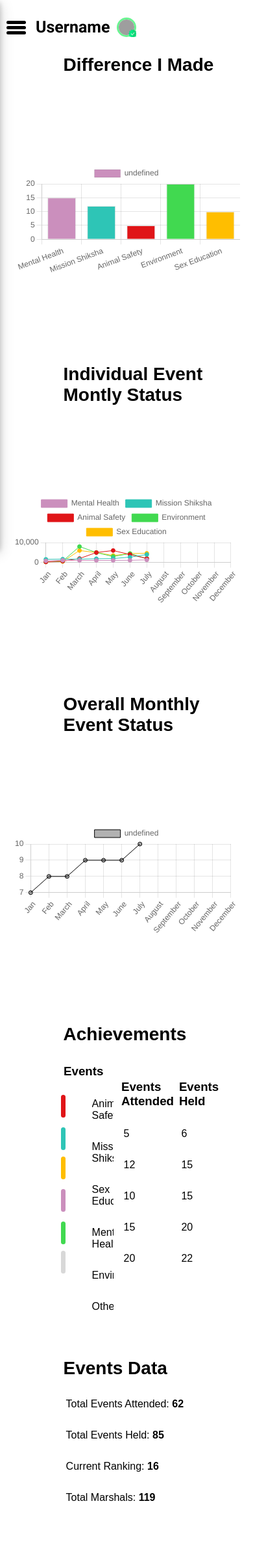
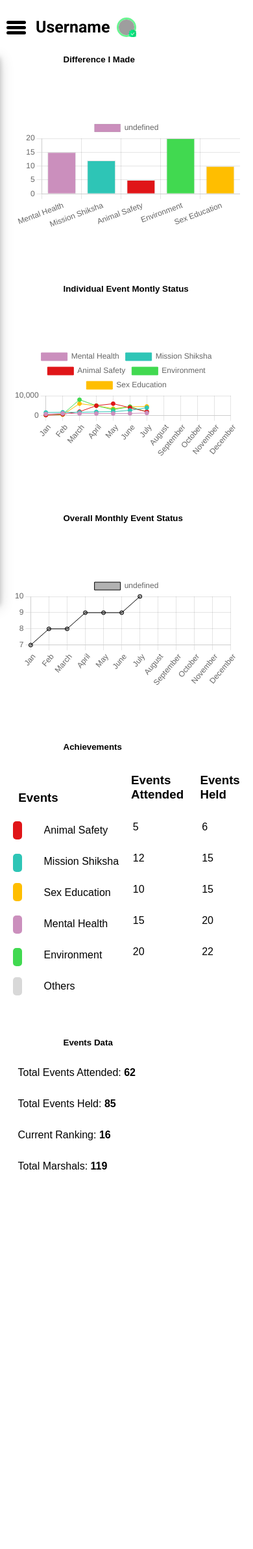
Before and after one commit to SumeetYp/ICB, a PHP site: page /differenceIMade.html in a window 390 px wide. Shown: the whole page at 65% size. After the commit the page ends 1800 px from the top, so only its background shows below. Run offline with PHP 8.4, Linux system fonts and the light colour scheme; grey boxes are pictures that could not be loaded.

Commit message:
commit-changes

```diff
--- a/css/profile-css/difference.css
+++ b/css/profile-css/difference.css
@@ -17,7 +17,7 @@
   }
   .chartCard {
     width: 100%;
-    height: calc(100vh - 300px);
+    height: 40vh;
     display: flex;
     align-items: center;
     justify-content: center;
@@ -173,15 +173,13 @@ ul{
 
     .chartCard{
         width: 100%;
-        height: calc(100vh - 400px);
+        height: 50vh;
     }
-
-
 
 
 }
 
-@media (min-width: 1500px) and (max-width: 1600px) {
+@media (min-width: 1000px) and (max-width: 1600px) {
 
     h2{
         margin-bottom: 0px;
@@ -191,7 +189,7 @@ ul{
 
     .chartCard{
         width: 50%;
-        height: calc(100vh - 700px);
+        height: 60vh;
         margin-left: 25%;
     }
 
@@ -202,21 +200,43 @@ ul{
         margin-left: 50%;
 
       }
+      .myChart{
+          margin-top: -20vh !important;
+      }
 
 }
 
-@media (max-width:300px) {
+@media (max-width:500px) {
 
 
     h2{
         margin-bottom: 0px;
         margin-top: 0px;
         margin-left: 25%;
+        font-size: smaller;
     }
 
     .chartCard{
         width: 100%;
-        height: calc(100vh - 900px);
+        height: 40vh;
+    }
+
+    .Card{
+        margin-left: 5% !important;
+        padding: 0px !important;
+        width: 100%;
+    }
+
+    .col1{
+        width:50% !important;
+    }
+
+    .col1 ul{
+        margin-top: 0px !important;
+    }
+
+    .col1 h3{
+        margin-top: 60px !important;
     }
 
 
--- a/css/profile-css/header.css
+++ b/css/profile-css/header.css
@@ -5,6 +5,7 @@ nav {
     padding: 20px 0;
     display: flex;
     align-items: center;
+    overflow: hidden;
 }
 
 .displaySideBar {
@@ -46,6 +47,7 @@ nav .profilePicture {
     width: 40px;
     height: 40px;
     cursor: pointer;
+    overflow: hidden;
 }
 
 nav .profilePicture .check {
@@ -54,6 +56,7 @@ nav .profilePicture .check {
     right: -5% !important;
     width: 45%;
     height:45%;
+    overflow: hidden;
 
 }
 
@@ -62,11 +65,12 @@ nav .profilePicture img:first-of-type {
     height: 100%;
     border-radius: 50%;
     border: 3px solid #6AF491 !important;
+    overflow: hidden;
 }
 
 .sideBar {
     position: absolute;
-    top: 0;
+    top: 30;
     left: -20.2vw;
     width: 20.2vw;
     background-color: #fff;
@@ -113,7 +117,7 @@ nav .profilePicture img:first-of-type {
 
 .cross {
     position: absolute;
-    top: -1vh;
+    top: 2vh;
     right: 0.5vw;
     width: 5vw;
     height: 10vh;
@@ -130,6 +134,7 @@ nav .profilePicture img:first-of-type {
     width: 60%;
     height: 60%;
 }
+
 
 
 @media only screen and (max-width: 2560px) {
@@ -217,13 +222,20 @@ nav .profilePicture img:first-of-type {
     nav .profilePicture img:first-of-type {
         border: 2.5px solid #6AF491;
     }
-}
-
-@media only screen and (max-width: 375px) {
     .sideBar {
-        width: 100vw;
+        width: 100vw !important;
     }
     .hideSideBar {
         left: -100vw;
     }
 }
+
+@media only screen and (max-width: 375px) {
+    .sideBar {
+        width: 100vw !important;
+        position: absolute !important;
+    }
+    .hideSideBar {
+        left: -100%;
+    }
+}
--- a/css/profile-css/main.css
+++ b/css/profile-css/main.css
@@ -266,16 +266,14 @@ ul li {
     display: flex;
     place-items: center;
     margin-bottom: 30px;
+    border-radius: 15px;
 
 }
 
-:root {
-    --red-clr: #6AF491;
-
-}
 
 .range-slider-container-slide {
     width: 100%;
+    border-radius: 15px;
 }
 
 input[type='range'] {
@@ -285,6 +283,7 @@ input[type='range'] {
     left: 50%;
     transform: translateX(-50%);
     position: absolute;
+    border-radius: 15px;
 
 }
 
@@ -294,43 +293,48 @@ input[type='range'] {
     transform: translate(-50%, 230%) scale(0);
     width: 60px;
     height: 50px;
-    border-bottom-left-radius: 250vw;
-    border-bottom-right-radius: 250vw;
     position: absolute;
     left: 0;
     display: flex;
     align-items: center;
     justify-content: center;
     transition: 200ms ease-in-out transform;
+    border-radius: 15px;
+
 }
 .percentage::before {
     content: '';
     position: absolute;
     transform: translateY(-100%);
+    border-radius: 15px;
 
 }
 .percentage span {
     transform: translateY(-40%);
-    color: rgb(255, 255, 255);
+    color: rgb(0, 0, 0);
     text-shadow: 0 0 .2rem rgba(0, 0, 0, .6);
+    border-radius: 15px;
 
 }
 
 .range-slider-container-slide:hover .percentage {
     transform: translate(-50%, 30%) scale(1);
+    border-radius: 15px;
 }
 
 input[type='range'] {
     overflow: hidden;
     -webkit-appearance: none;
     background-color: #d3d3d3;
+    border-radius: 15px;
   }
 
   input[type='range']::-webkit-slider-runnable-track {
-    height: 20px;
+    height: 10px;
     -webkit-appearance: none;
     color: #6AF491;
     margin-top: -1px;
+    border-radius: 15px;
   }
 
   input[type='range']::-webkit-slider-thumb {
@@ -338,6 +342,7 @@ input[type='range'] {
     -webkit-appearance: none;
     height: 20px;
     cursor: ew-resize;
-    background: #434343;
+    background: #6AF491;
     box-shadow: -800px 0 0 800px #6AF491;
+    border-radius: 15px;
   }
--- a/css/profile-css/style.css
+++ b/css/profile-css/style.css
@@ -299,7 +299,7 @@ label{
 
 }
 
-@media (min-width:550px) and (max-width: 750px) {
+@media (min-width:561px) and (max-width: 750px) {
 
     #btn-edit{
         margin-left: 123px;
@@ -442,9 +442,22 @@ label{
 }
 
 .container .profilePicture{
-    width:50% !important;
+    width:100% !important;
     height: 100% !important;
     overflow: hidden;
+    margin-left: 20px;
+}
+
+.container{
+    margin-left: 0% !important;
+}
+
+.user-details{
+    margin-top: -120px !important;
+}
+
+.form{
+    margin-top:10px;
 }
 
 
--- a/profile.html
+++ b/profile.html
@@ -58,7 +58,7 @@
 
         <div class="container-slide"></div>
             <div class="range-slider-container-slide">
-                <input type="range" class="range" min="0" max="100" step="0.1" value="0">
+                <input type="range" class="range" min="0" max="100" step="1" value="82">
                 <div class="percentage">
                     <span>50%</span>
                 </div>
```
Also changed, not shown: 1 other file.
